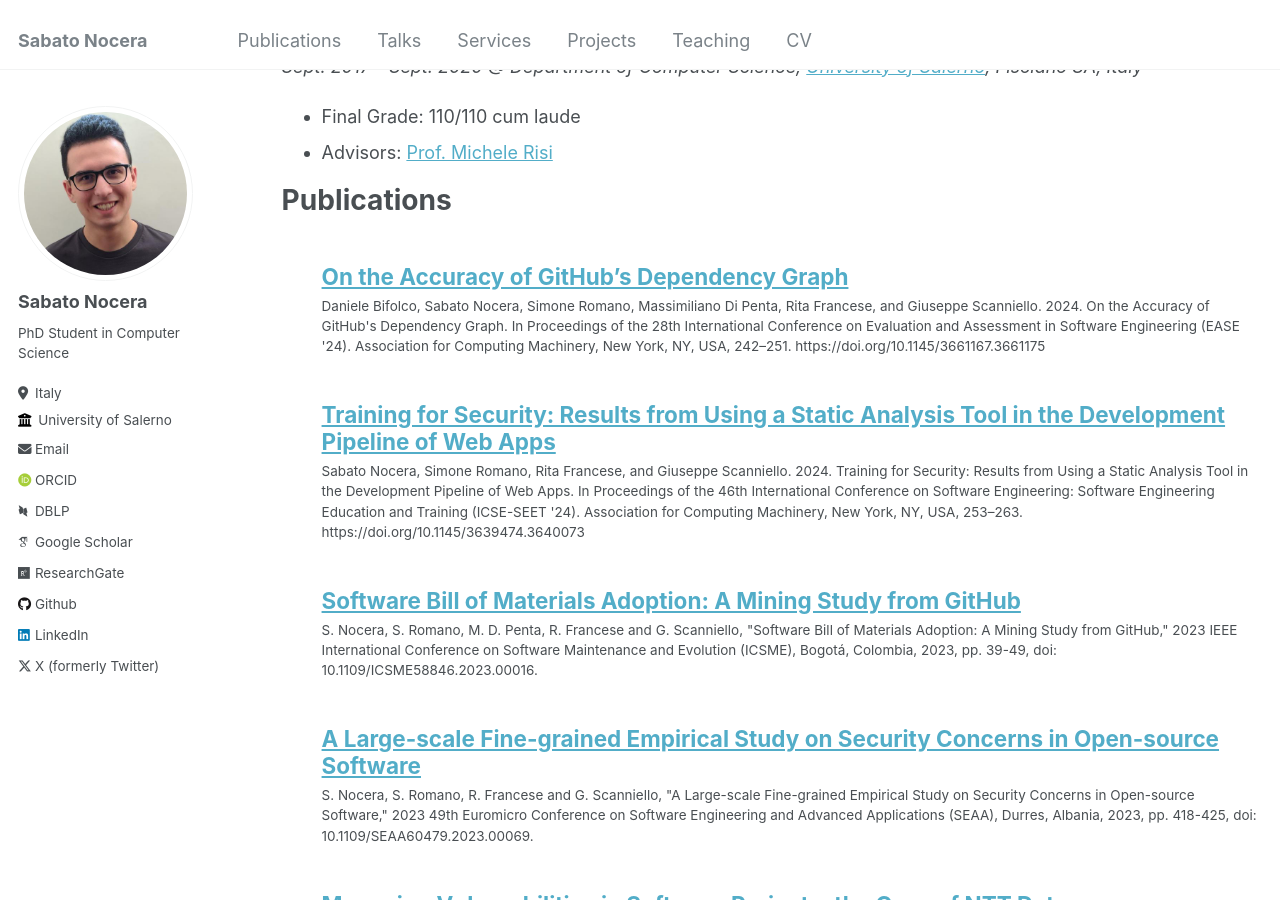
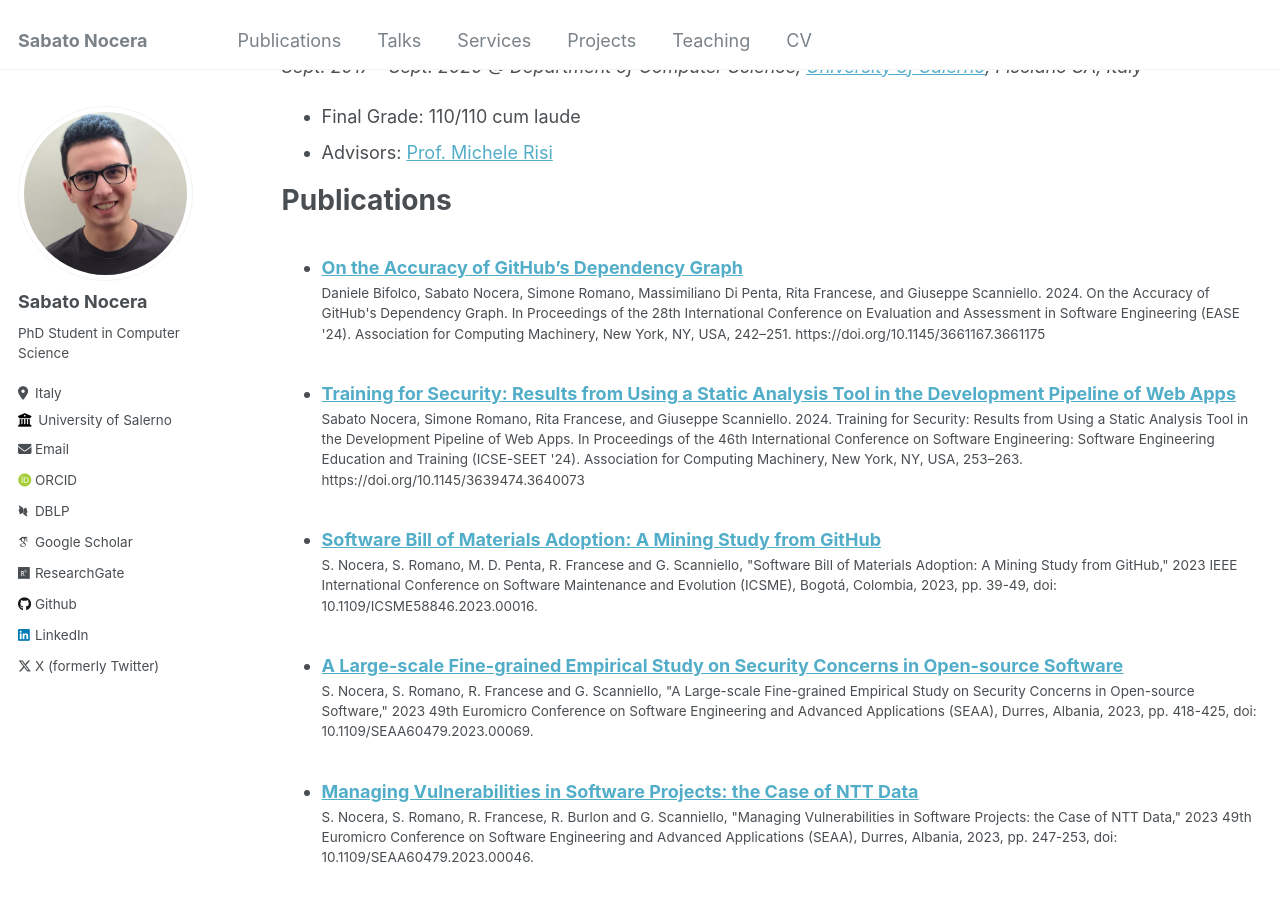
Before and after one commit to sabato-nocera/sabato-nocera.github.io, a Jekyll site: the page built from _pages/cv.md, in a window 1280 px wide and 900 px high, scrolled down 637 px. Built offline with Jekyll 4.4.1, drawn with Linux system fonts in a browser that asks for light colours; some web fonts are replaced.

Commit message:
Update archive-single-cv.html

```diff
--- a/_includes/archive-single-cv.html
+++ b/_includes/archive-single-cv.html
@@ -14,6 +14,7 @@
 
 <div class="{{ include.type | default: "list" }}__item">
   <article class="archive__item" itemscope itemtype="http://schema.org/CreativeWork">
+    <li>
     {% if include.type == "grid" and teaser %}
       <div class="archive__item-teaser">
         <img src=
@@ -25,16 +26,14 @@
           alt="">
       </div>
     {% endif %}
-    <h2 class="archive__item-title" itemprop="headline">
+    <h3 class="archive__item-title" itemprop="headline">
       {% if post.link %}
         <a href="{{ post.link }}">{{ title }}</a> <a href="{{ base_path }}{{ post.url }}" rel="permalink"><i class="fa fa-link" aria-hidden="true" title="permalink"></i><span class="sr-only">Permalink</span></a>
       {% else %}
         <a href="{{ base_path }}{{ post.url }}" rel="permalink">{{ title }}</a>
       {% endif %}
-    </h2>
-    {% if post.read_time %}<p class="page__meta"><i class="fa fa-clock-o" aria-hidden="true"></i> {% include read-time.html %}</p> {% endif %}
-    {% if post.venue%}<p class="archive__item-excerpt" itemprop="description">{{ post.citation }}</p> {% endif %}
-    {% if post.collection == 'teaching' %}<p class="page__meta"><i class="fa fa-clock-o" aria-hidden="true"></i> {{ post.date | default: "1900-01-01" | date: "%Y" }} - {{ post.end_date | default: "1900-01-01" | date: "%Y" }}</p> {% endif %}
-    {% if post.collection == 'projects' %}<p class="page__meta"><i class="fa fa-clock-o" aria-hidden="true"></i> {{ post.date | default: "1900-01-01" | date: "%Y" }} - {{ post.end_date | default: "1900-01-01" | date: "%Y" }}</p> {% endif %}
+    </h3>
+    {% if post.read_time %}<p class="page__meta"><i class="fa fa-clock-o" aria-hidden="true"></i> {% include read-time.html %}</p> {% endif %} {% if post.venue%}<p class="archive__item-excerpt" itemprop="description">{{ post.citation }}</p> {% endif %} {% if post.collection == 'teaching' %}<p class="page__meta"><i class="fa fa-clock-o" aria-hidden="true"></i> {{ post.date | default: "1900-01-01" | date: "%Y" }} - {{ post.end_date | default: "1900-01-01" | date: "%Y" }}</p> {% endif %} {% if post.collection == 'projects' %}<p class="page__meta"><i class="fa fa-clock-o" aria-hidden="true"></i> {{ post.date | default: "1900-01-01" | date: "%Y" }} - {{ post.end_date | default: "1900-01-01" | date: "%Y" }}</p> {% endif %}
+    </li>
  </article>
 </div>
```
